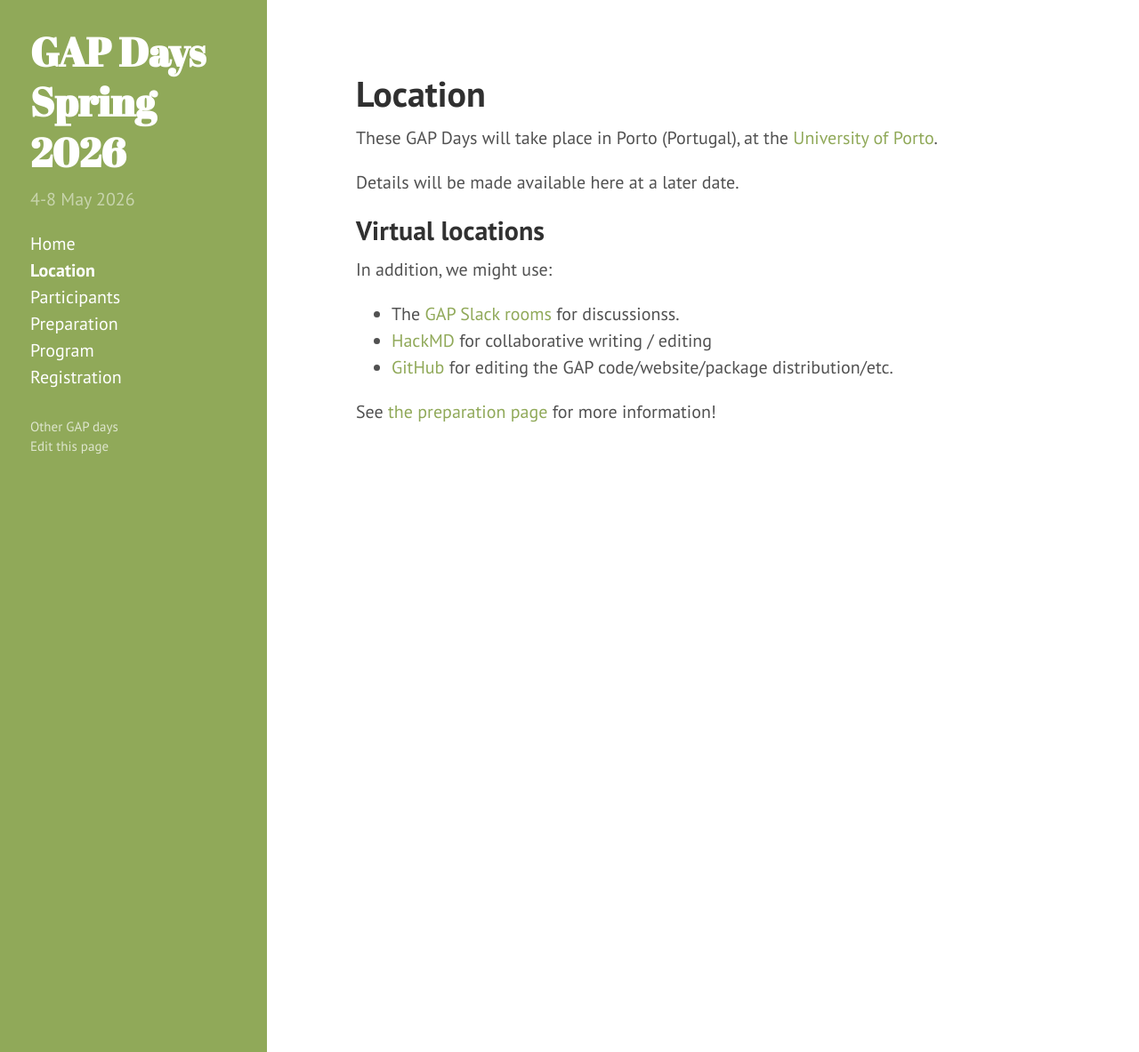
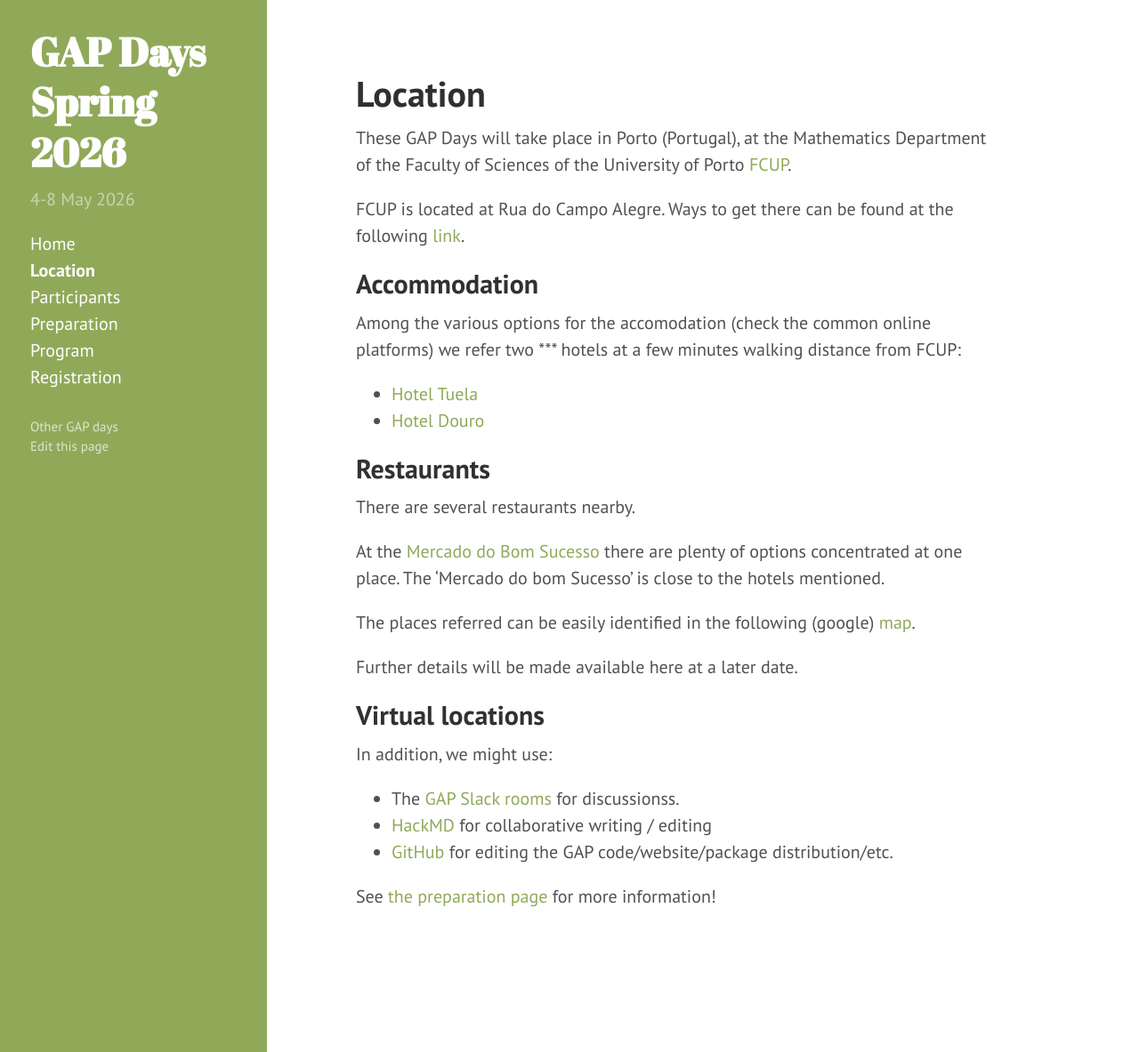
Before and after one commit to gapdays/gapdays2026-spring, a Jekyll site: the page built from location.md, in a window 1280 px wide and 1183 px high. Shown: the whole window at 89% size. Built offline with Jekyll 4.4.1, drawn with Linux system fonts in a browser that asks for light colours.

Commit message:
adding location information

```diff
--- a/location.md
+++ b/location.md
@@ -2,12 +2,30 @@
 layout: page
 title: Location
 ---
+
 These GAP Days will take place in Porto (Portugal),
-at the [University of Porto](https://www.up.pt/).
+at the Mathematics Department of the Faculty of Sciences of the University of Porto [FCUP](https://www.up.pt/fcup).
 
+FCUP is located at Rua do Campo Alegre. Ways to get there can be found at the following [link](https://www.up.pt/fcup/en/the-fcup/campus/map/).
+
+## Accommodation
+
+Among the various options for the accomodation (check the common online platforms) we refer two *** hotels at a few minutes walking distance from FCUP:
+ - [Hotel Tuela](https://www.hfhotels.com/en/hotels-en/hf-tuela-porto-en/)
+ - [Hotel Douro](https://www.hoteldouro.pt/en)
+
+## Restaurants
+
+There are several restaurants nearby.
+
+At the [Mercado do Bom Sucesso](https://www.mercadobomsucesso.pt/en/) there are plenty of options concentrated at one place. The 'Mercado do bom Sucesso' is close to the hotels mentioned.
+
+The places referred can be easily identified in the following (google) [map](https://www.google.com/maps/d/u/1/edit?mid=1LRTwzXL5WfJJEgd3D9M5LJss8_-CCqg&usp=sharing).
+
+Further details will be made available here at a later date.
 <!-- <p style="color:red; font-style: italic;">CAUTION: THIS IS A PREVIEW AND THINGS ARE NOT FINAL YET</p> -->
 
-Details will be made available here at a later date.
+<!-- Details will be made available here at a later date. -->
 
 <!--
 ## Address
```
